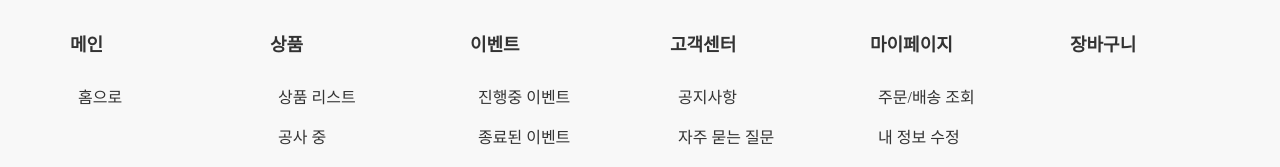
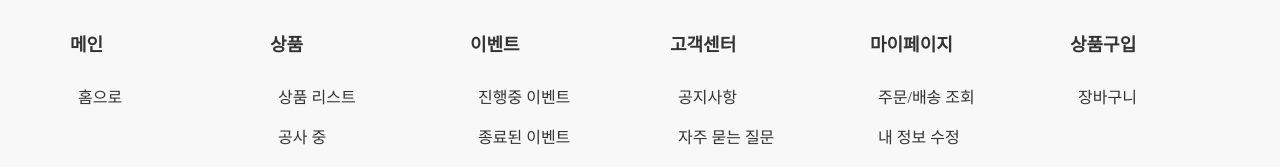
Before and after one commit to bytrustu/lecture-web-acc-step1, a React (Vite) app: page / in a window 1280 px wide. Shown: the top 167 px of the page. Built offline with nearby package versions, Linux system fonts and the light colour scheme.

Commit message:
refactor: menu 상품구입 페이지 개선

```diff
--- a/src/constants/menu.ts
+++ b/src/constants/menu.ts
@@ -60,5 +60,10 @@ export const MENU_ITEMS: MenuItem[] = [
       { id: 5.4, label: '리뷰 관리', link: '#' },
     ],
   },
-  { id: 6, label: '장바구니', link: '/cart' },
+  {
+    id: 6,
+    label: '상품구입',
+    link: '#',
+    subMenu: [{ id: 6.1, label: '장바구니', link: '/cart' }],
+  },
 ];
```
